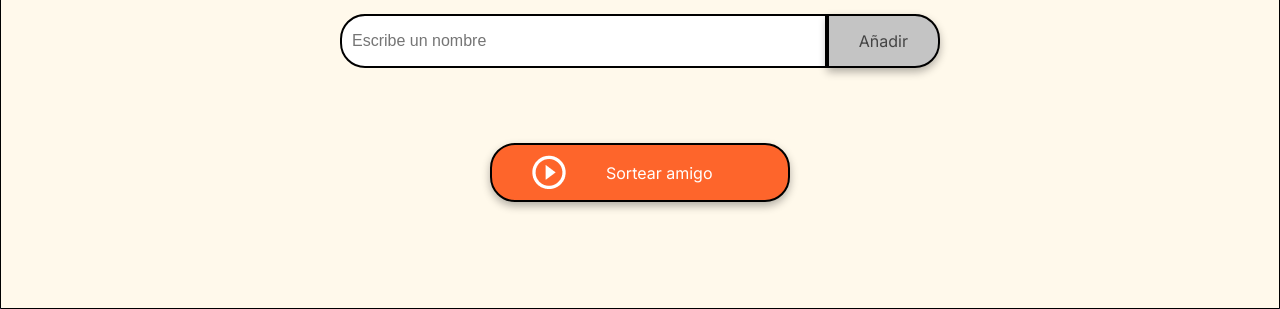
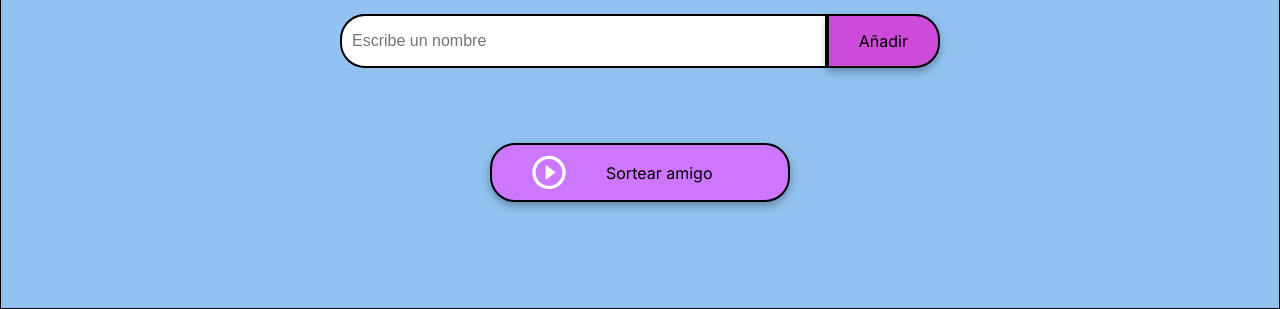
Before and after one commit to SrGarhu/challenge-amigo-secreto-esp_main, a plain HTML site: page index.html in a window 1280 px wide. Shown: the part 491-800 px from the top of the page. Drawn offline with Linux system fonts and the light colour scheme.

Commit message:
Update style.css

```diff
--- a/style.css
+++ b/style.css
@@ -1,11 +1,11 @@
 :root {
-    --color-primary: #4B69FD;
-    --color-secondary: #FFF9EB;
-    --color-tertiary: #C4C4C4;
-    --color-button: #fe652b;
+    --color-primary: #540199;
+    --color-secondary: #91c2f0;
+    --color-tertiary: #cc4bd8;
+    --color-button: #cd77ff;
     --color-button-hover: #e55720;
-    --color-text: #444444;
-    --color-white: #FFFFFF;
+    --color-text: #000000;
+    --color-white: #000000;
 }
 
 /* Estilos generales */
```
